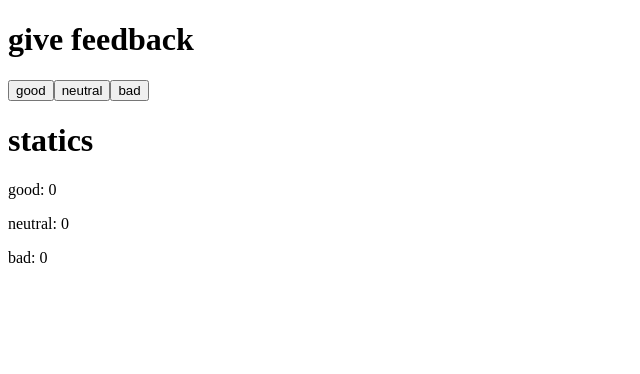
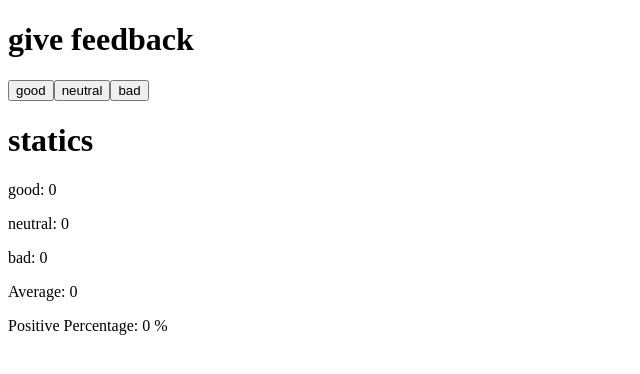
Before and after one commit to leandrotedini/FullStackOpen-Bootcamp, a React (Create React App) app in the folder part01/: page / in a window 1280 px wide. Shown: the top 374 px of the page, without its empty margins (0-640 px from the left). Built offline with nearby package versions, Linux system fonts and the light colour scheme.

Commit message:
Part 01 - Exercise 1.7 and 1.8

```diff
--- /dev/null
+++ b/part01/src/components/Statics/index.js
@@ -0,0 +1,27 @@
+import React from 'react'
+
+const calculateTotal = (good, neutral, bad) => good + neutral + bad
+
+const calculateAverage = (good, neutral, bad) => {
+
+  //let total = good + neutral + bad
+  let average = (good - bad) / calculateTotal(good, neutral, bad)
+  return Number.isNaN(average) ? 0 : average
+}
+
+const calculatePositivePercentage = (good, neutral, bad) => {
+  let PositivePercentage = good * 100 / calculateTotal(good, neutral, bad)
+  return Number.isNaN(PositivePercentage) ? 0 : PositivePercentage
+}
+
+const Statics = ({ good, neutral, bad }) => {
+
+  return (
+    <>
+      <p>Average: {calculateAverage(good, neutral, bad)}</p>
+      <p>Positive Percentage: {calculatePositivePercentage(good, neutral, bad)} %</p>
+    </>
+  )
+}
+
+export default Statics
--- a/part01/src/index.js
+++ b/part01/src/index.js
@@ -1,5 +1,6 @@
 import React, { useState } from 'react'
 import ReactDOM from 'react-dom'
+import Statics from './components/Statics'
 
 const App = () => {
   // save clicks of each button to its own state
@@ -35,6 +36,8 @@ const App = () => {
       <p>good: {good}</p>
       <p>neutral: {neutral}</p>
       <p>bad: {bad}</p>
+
+      <Statics good={good} neutral={neutral} bad={bad} />
     </div>
   )
 }
```
